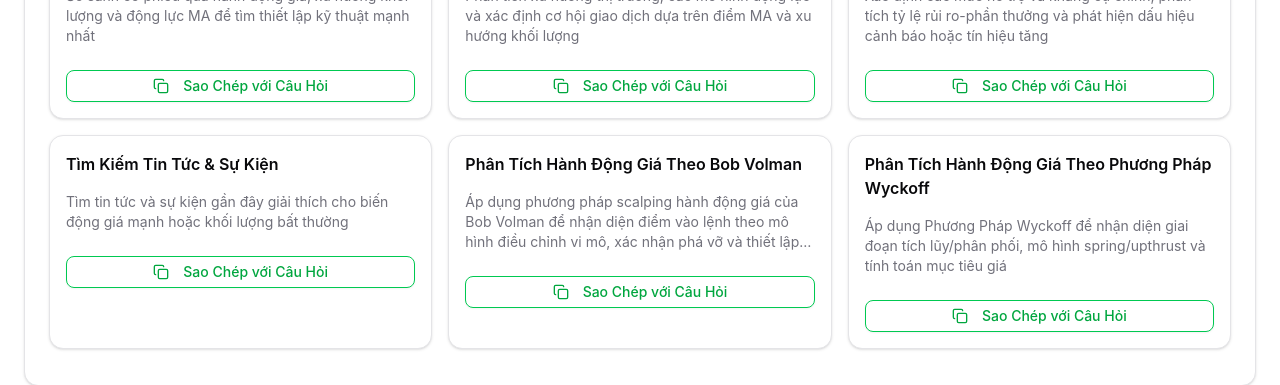
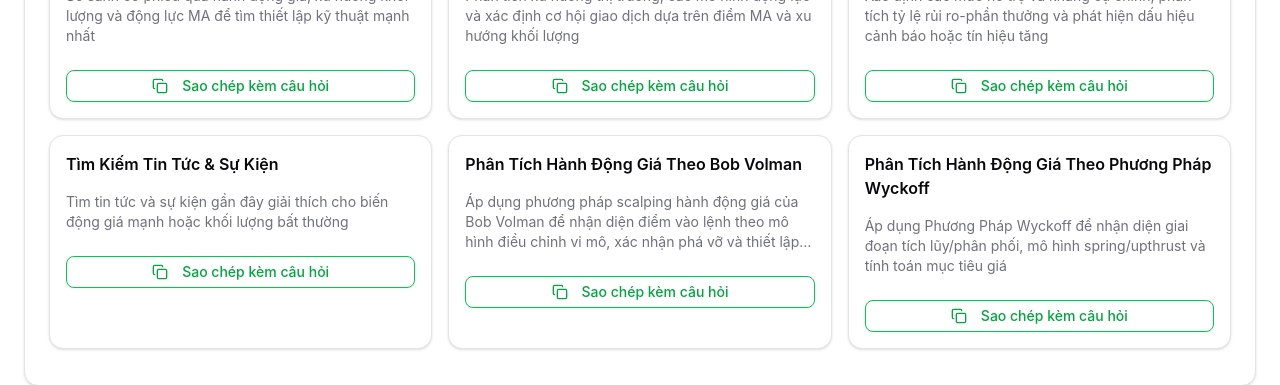
Before and after one commit to quanhua92/aipriceaction-web, a React (Vite) app: page /ai in a window 1280 px wide. Shown: the part 2393-2778 px from the top of the page. Built offline with nearby package versions, Linux system fonts and the light colour scheme; no server answers.

Commit message:
fix: improve Vietnamese wording for copy template button
Change "Sao Chép với Câu Hỏi" to "Sao chép kèm câu hỏi" for more natural phrasing

```diff
--- a/src/translations/vn/ai-templates.ts
+++ b/src/translations/vn/ai-templates.ts
@@ -1,7 +1,7 @@
 export default {
   sectionTitle: 'Mẫu Phân Tích Nhanh',
   sectionDescription: 'Một cú nhấp để sao chép ngữ cảnh AI với câu hỏi phân tích có sẵn',
-  copyTemplate: 'Sao Chép với Câu Hỏi',
+  copyTemplate: 'Sao chép kèm câu hỏi',
   templateCopied: 'Đã Sao Chép!',
   templates: [
     {
```
